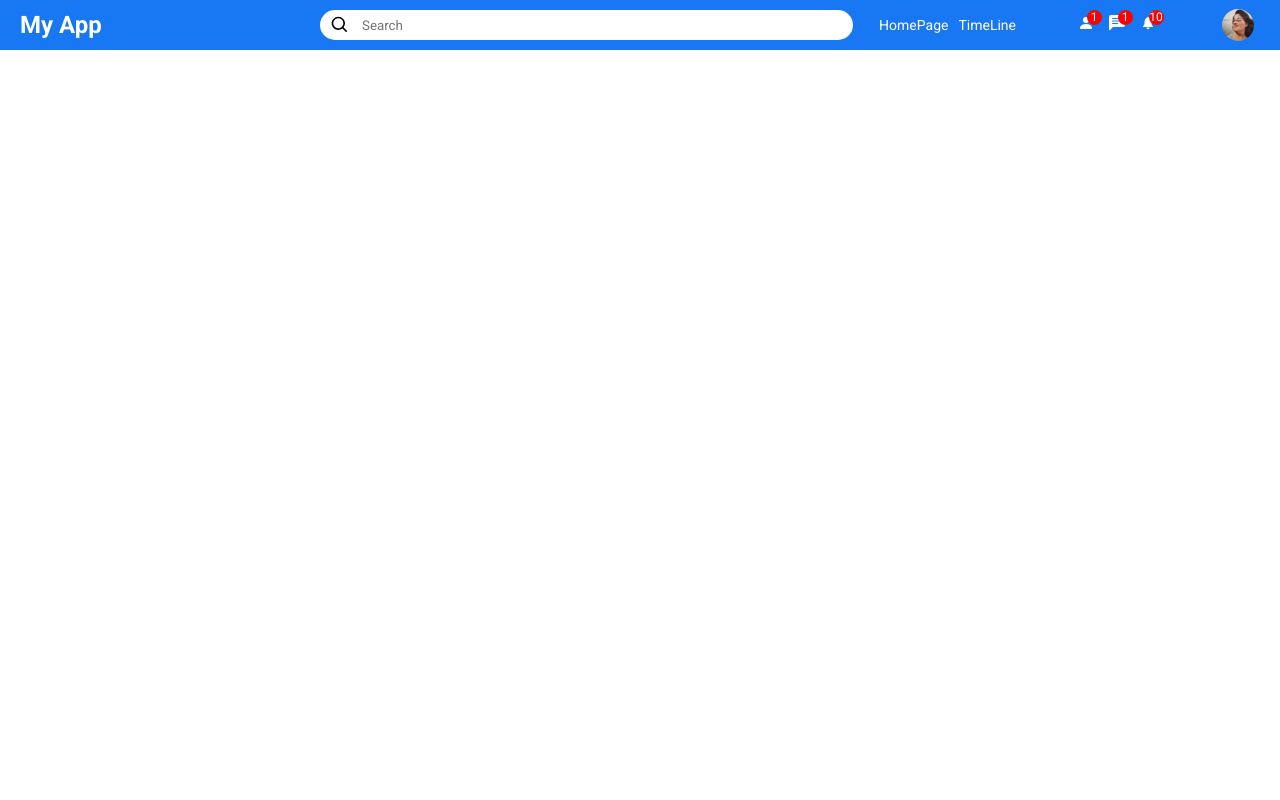
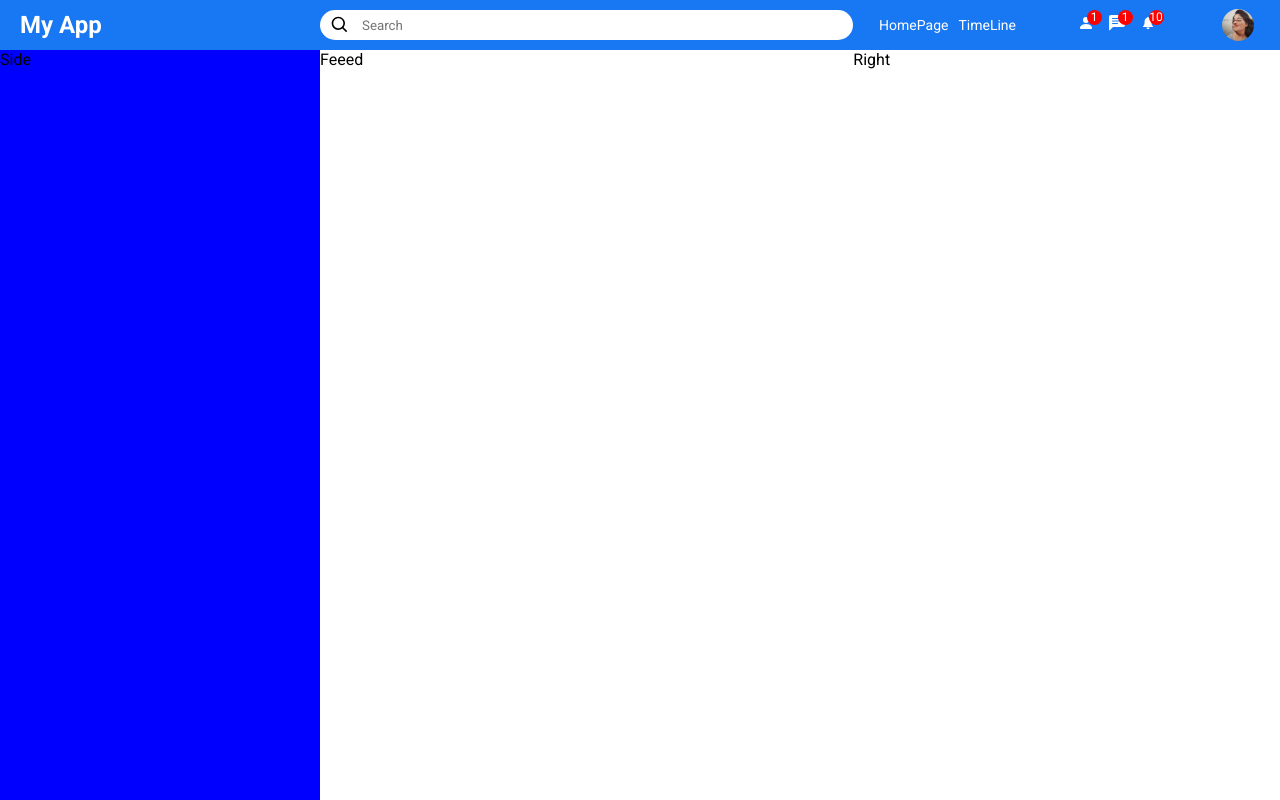
Before and after one commit to Rizwan302/Social-Media-App, a React (Vite) app: page / in a window 1280 px wide. Built offline with nearby package versions, Linux system fonts and the light colour scheme.

Commit message:
Side Bar com edit

```diff
--- /dev/null
+++ b/src/components/Feed/Feed.css
@@ -0,0 +1,3 @@
+.feed{
+    flex: 5;
+}
--- /dev/null
+++ b/src/components/Feed/Feed.jsx
@@ -0,0 +1,13 @@
+import React from 'react'
+import './Feed.css'
+
+
+function Feed() {
+  return (
+    <div className='feed'>
+      Feeed
+    </div>
+  )
+}
+
+export default Feed
--- /dev/null
+++ b/src/components/Rightbar/Rightbar.css
@@ -0,0 +1,3 @@
+.rightbar{
+    flex: 4;
+}
--- /dev/null
+++ b/src/components/Rightbar/Rightbar.jsx
@@ -0,0 +1,13 @@
+import React from 'react'
+import './Rightbar.css'
+
+
+function Rightbar() {
+  return (
+    <div className='rightbar'>
+      Right
+    </div>
+  )
+}
+
+export default Rightbar
--- /dev/null
+++ b/src/components/Sidebar/Sidebar.css
@@ -0,0 +1,5 @@
+.sidebar{
+    flex: 3;
+    height: calc(100vh - 50px);
+    background-color: blue;
+}
--- /dev/null
+++ b/src/components/Sidebar/Sidebar.jsx
@@ -0,0 +1,10 @@
+import React from 'react'
+import './Sidebar.css'
+
+export default function Sidebar() {
+  return (
+    <div className='sidebar'>
+      Side
+    </div>
+  )
+}
--- a/src/page/home/Home.css
+++ b/src/page/home/Home.css
@@ -0,0 +1,4 @@
+.homeContainer{
+    display: flex;
+    width: 100%;
+}
--- a/src/page/home/Home.jsx
+++ b/src/page/home/Home.jsx
@@ -1,12 +1,19 @@
 import React from 'react'
-// import {LockOpenIcon} from '@mui/icons-material/LockOpen';
-import { FaBeer } from 'react-icons/fa';
 import Topbar from '../../components/topbar/Topbar';
+import Feed from '../../components/Feed/Feed';
+import Rightbar from '../../components/Rightbar/Rightbar';
+import Sidebar from '../../components/Sidebar/Sidebar';
+import './Home.css'
+
 function Home() {
   return (
     <div>
-
       <Topbar />
+      <div className="homeContainer">
+        <Sidebar />
+        <Feed />
+        <Rightbar />
+      </div>
     </div>
   )
 }
```
